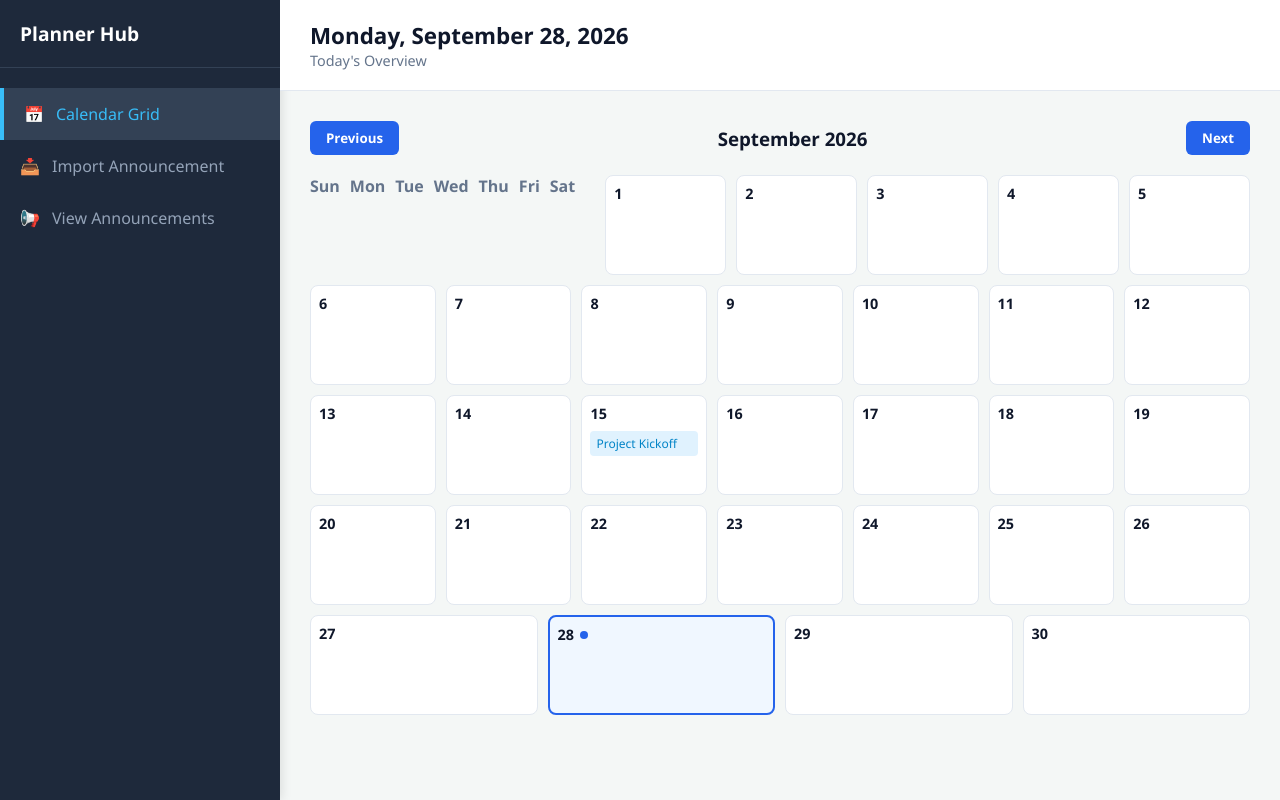
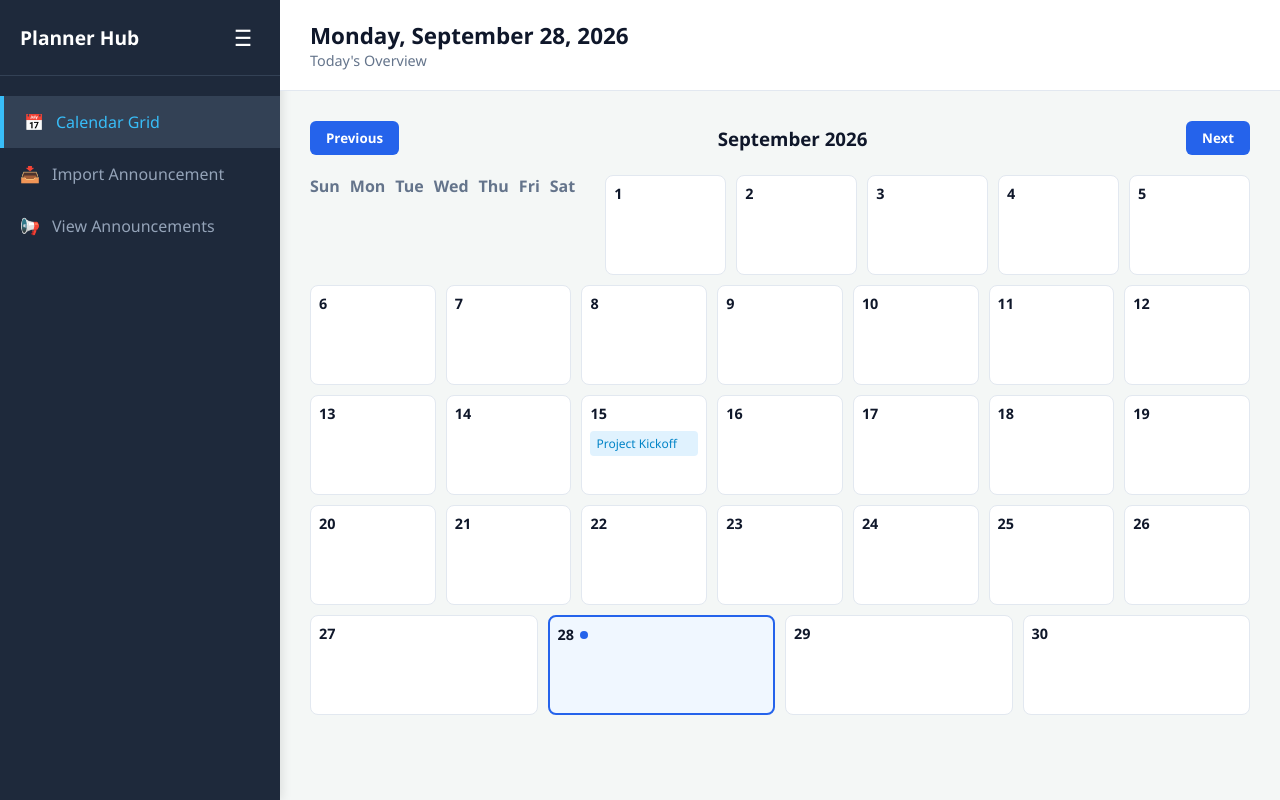
Before and after one commit to aanthony27/weekly-dashboard, a plain HTML site: page index.html in a window 1280 px wide. Drawn offline with Linux system fonts and the light colour scheme.

Commit message:
Added toggleSidebar function

```diff
--- a/index.html
+++ b/index.html
@@ -52,13 +52,45 @@
     .sidebar-header {
   padding: 0 20px 20px;
   border-bottom: 1px solid #334155;
+  display: flex;
+  justify-content: space-between;
+  align-items: center;
 }
 
     .sidebar-header h2 {
       color: #fff;
       font-size: 1.2rem;
     }
+.toggle-btn {
+  background: transparent;
+  border: none;
+  color: #fff;
+  font-size: 1.4rem;
+  cursor: pointer;
+  padding: 2px 8px;
+  border-radius: 4px;
+}
 
+.toggle-btn:hover {
+  background-color: #334155;
+}
+
+.sidebar {
+  transition: all 0.3s ease;
+}
+
+.sidebar.collapsed {
+  width: 70px;
+}
+
+.sidebar.collapsed .sidebar-header h2 {
+  display: none;
+}
+
+.sidebar.collapsed .nav-item {
+  justify-content: center;
+  padding: 15px 0;
+}
     .nav-menu {
       list-style: none;
       margin-top: 20px;
@@ -277,9 +309,10 @@
 <body>
 
   <!-- LEFT SIDEBAR CONTROL COLUMN -->
-  <div class="sidebar">
+ <div class="sidebar" id="sidebar">
   <div class="sidebar-header">
     <h2>Planner Hub</h2>
+    <button class="toggle-btn" onclick="toggleSidebar()">☰</button>
   </div>
     <ul class="nav-menu">
       <li class="nav-item active" onclick="switchTab('calendar-view', this)">
@@ -521,6 +554,9 @@
         container.appendChild(el);
       });
     }
+    function toggleSidebar() {
+  document.getElementById('sidebar').classList.toggle('collapsed');
+}
   </script>
 </body>
 </html>
```
Lines whose indentation alone changed are shown as unchanged.
